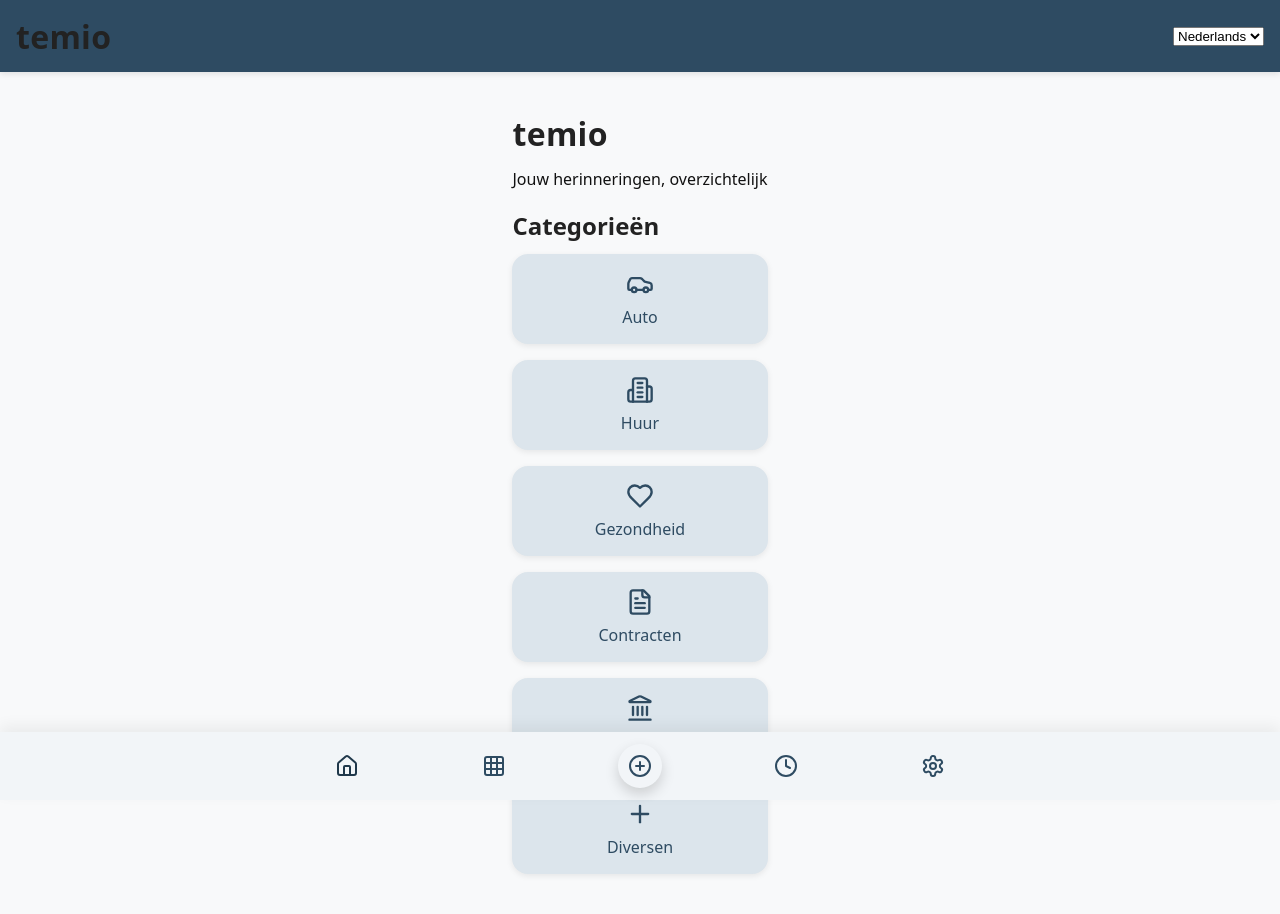
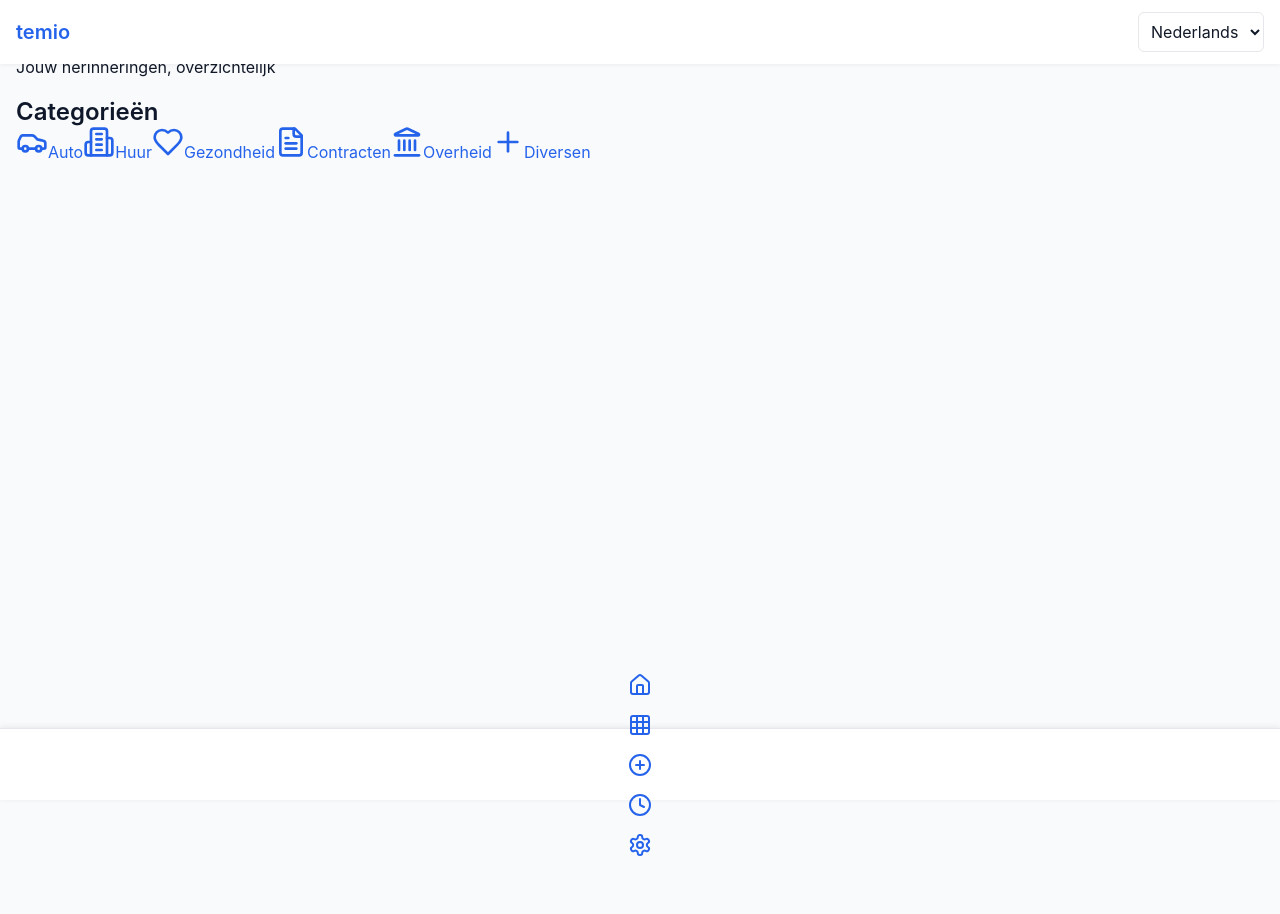
Before and after one commit to harrolds/temio, a React (Vite) app: page / in a window 1280 px wide. Shown: the top 914 px of the page. After the commit the page ends 800 px from the top, so only its background shows below. Built offline with nearby package versions, Linux system fonts and the light colour scheme.

Commit message:
Update styles.extra.css

```diff
--- a/src/styles.extra.css
+++ b/src/styles.extra.css
@@ -1,304 +1,254 @@
 /* ================================================================
-   Precision & Pulse – complete styles (Sprint 2.3 visual corrections)
-   - Lichte footer met top-shadow en blauwe iconen
-   - Lichte app background + lichte hero/“herinnering” blok
-   - Consistente kaarten/knoppen/grid
+   Precision & Pulse – Extended Stylesheet
+   Sprint 2.3 Visual Uniformity + Fixed Footer
    ================================================================ */
 
-/* ---------- Color Tokens ---------- */
+/* ---------- Color & Font Tokens ---------- */
 :root {
-  /* Brand / primary scale (warm blauw) */
-  --pp-primary-900: #20384b;
-  --pp-primary-800: #27465a;
-  --pp-primary-700: #2e4b62; /* header/icon-kleur */
-  --pp-primary-600: #345a76;
-  --pp-primary-500: #4f6f86;
-  --pp-primary-400: #6f8ba0;
-  --pp-primary-300: #9ab0bf;
-  --pp-primary-200: #c5d3dd;
-  --pp-primary-100: #dce5ec;
-  --pp-primary-50:  #eef3f6;
+  /* Base palette */
+  --color-bg: #f9fafb;
+  --color-surface: #ffffff;
+  --color-card: #ffffff;
+  --color-border: #e5e7eb;
+  --color-shadow: rgba(0, 0, 0, 0.08);
 
-  /* Surface (algemene achtergronden) – nét lichter dan voorheen */
-  --pp-surface-0:   #ffffff;
-  --pp-surface-25:  #fafcfe; /* algemene app background */
-  --pp-surface-50:  #f6f8fa; /* panel/card bg */
-  --pp-surface:     var(--pp-surface-25);
+  /* Brand / Accent */
+  --color-accent: #2563eb; /* Pulse Blue */
+  --color-accent-hover: #1e40af;
+  --color-accent-light: #dbeafe;
 
   /* Text */
-  --pp-on-surface:           #1b2a38;
-  --pp-on-surface-variant:   #46596b;
+  --color-text: #111827;
+  --color-heading: #0f172a;
+  --color-muted: #6b7280;
 
-  /* Accents & borders */
-  --pp-border: rgba(0,0,0,0.08);
+  /* System */
+  --color-success: #16a34a;
+  --color-warning: #eab308;
+  --color-error: #dc2626;
 
-  /* Shadows */
-  --pp-shadow-bottom: 0 2px 6px rgba(0,0,0,0.10); /* header schaduw omlaag */
-  --pp-shadow-top:    0 -6px 14px rgba(0,0,0,0.06); /* footer schaduw omhoog */
+  /* Footer / Header */
+  --color-footer-bg: #ffffff;
+  --color-footer-border: #e5e7eb;
+  --color-header-bg: #ffffff;
+  --color-header-shadow: rgba(0, 0, 0, 0.06);
 
-  /* Footer (licht paneel + blauwe iconen) */
-  --pp-footer-bg:     #f2f5f8;         /* lichte balk */
-  --pp-footer-icon:   var(--pp-primary-700); /* iconen in header-blauw */
+  /* Typography */
+  --font-primary: "Inter", system-ui, sans-serif;
+  --font-secondary: "Poppins", var(--font-primary);
+  --font-size-xs: 0.75rem;
+  --font-size-sm: 0.875rem;
+  --font-size-md: 1rem;
+  --font-size-lg: 1.25rem;
+  --font-size-xl: 1.5rem;
 
-  /* Radii & spacing */
-  --pp-radius: 16px;
-  --pp-radius-sm: 10px;
-  --pp-space-1: .5rem;
-  --pp-space-2: .75rem;
-  --pp-space-3: 1rem;
-  --pp-space-4: 1.5rem;
-
-  /* Button heights */
-  --pp-btn-h: 44px;
+  /* Spacing & Radius */
+  --radius-sm: 6px;
+  --radius-md: 12px;
+  --radius-lg: 20px;
+  --shadow-md: 0 2px 6px var(--color-shadow);
 }
 
-/* Dark mode (optioneel – iconen blijven goed zichtbaar) */
-:root[data-theme="dark"] {
-  --pp-surface-25:  #0e1116;
-  --pp-surface-50:  #141922;
-  --pp-surface:     var(--pp-surface-25);
-  --pp-on-surface:  #e9eef3;
-  --pp-on-surface-variant: #b7c6d4;
-
-  --pp-footer-bg:   #1a2230; /* nog steeds licht t.o.v. header-donker */
-  --pp-footer-icon: #cfe0ea;
-
-  --pp-border: rgba(255,255,255,0.08);
-  --pp-shadow-bottom: 0 2px 6px rgba(0,0,0,0.55);
-  --pp-shadow-top:    0 -6px 14px rgba(0,0,0,0.45);
+/* ---------- General Structure ---------- */
+body {
+  background-color: var(--color-bg);
+  color: var(--color-text);
 }
 
-/* ---------- Base Layout ---------- */
-html, body, #root {
-  height: 100%;
-}
-body {
-  margin: 0;
-  background: var(--pp-surface);
-  color: var(--pp-on-surface);
-  font-family: system-ui, -apple-system, Segoe UI, Roboto, "Helvetica Neue", Arial, "Noto Sans", "Apple Color Emoji", "Segoe UI Emoji", "Segoe UI Symbol", "Noto Color Emoji";
+/* ---------- SectionCard ---------- */
+.section-card {
+  max-width: 900px;
+  margin: 1.5rem auto;
+  padding: 1.25rem 1.5rem;
+  background: var(--color-card);
+  border: 1px solid var(--color-border);
+  border-radius: var(--radius-md);
+  box-shadow: var(--shadow-md);
+  transition: box-shadow 0.2s ease, transform 0.15s ease;
 }
 
-/* Houd ruimte voor vaste header + footer */
-#content, .app-main, main {
-  padding: calc(var(--pp-space-4) + 16px) var(--pp-space-3) calc(80px + var(--pp-space-3));
-  box-sizing: border-box;
+.section-card:hover {
+  transform: translateY(-2px);
+  box-shadow: 0 4px 12px var(--color-shadow);
 }
 
-/* ---------- Header (donkerblauw) ---------- */
-.pp-header, header.pp-header {
+.section-card h1,
+.section-card h2 {
+  font-family: var(--font-secondary);
+  font-size: var(--font-size-lg);
+  margin-bottom: 0.75rem;
+}
+
+/* ---------- Buttons ---------- */
+button,
+.btn {
+  background: var(--color-accent);
+  color: #fff;
+  padding: 0.5rem 1rem;
+  border-radius: var(--radius-sm);
+  font-size: var(--font-size-md);
+  font-family: var(--font-primary);
+  transition: background-color 0.2s ease, transform 0.15s ease;
+}
+
+button:hover,
+.btn:hover {
+  background: var(--color-accent-hover);
+  transform: translateY(-1px);
+}
+
+button:disabled {
+  opacity: 0.6;
+  cursor: not-allowed;
+}
+
+/* ---------- Header ---------- */
+.pp-header {
   position: fixed;
-  top: 0; left: 0; right: 0;
-  height: 72px;
+  top: 0;
+  left: 0;
+  right: 0;
+  height: 64px;
   display: flex;
   align-items: center;
   justify-content: space-between;
-  padding: 0 var(--pp-space-3);
-  background: var(--pp-primary-700);
-  color: #fff;
-  box-shadow: var(--pp-shadow-bottom);
+  padding: 0 1rem;
+  background: var(--color-header-bg);
+  box-shadow: 0 1px 4px var(--color-header-shadow);
   z-index: 1000;
 }
-.pp-header .pp-title, .pp-app-title {
-  font-weight: 700;
-  letter-spacing: .3px;
-  margin: 0;
+
+.pp-title {
+  font-family: var(--font-secondary);
+  font-size: var(--font-size-lg);
+  font-weight: 600;
+  color: var(--color-accent);
 }
 
-/* ---------- Footer (licht paneel met top-shadow, blauwe iconen) ---------- */
-.pp-footer {
-  position: fixed;
-  left: 0; right: 0; bottom: 0;
-  height: 68px;
-  background: var(--pp-footer-bg);      /* ✅ licht */
-  box-shadow: var(--pp-shadow-top);     /* ✅ schaduw aan bovenzijde */
-  display: flex;
-  align-items: center;
-  justify-content: center;
-  z-index: 1000;
-  transition: transform .28s ease, opacity .28s ease;
-}
-.pp-footer.hidden {
-  transform: translateY(100%);
-  opacity: 0;
-}
-.pp-footer-nav {
-  width: min(720px, 92vw);
-  display: grid;
-  grid-template-columns: repeat(5, 1fr);
-  align-items: center;
-  gap: var(--pp-space-2);
-}
-.pp-footer-nav button {
-  appearance: none;
-  border: none;
-  background: none;
-  height: 44px;
-  width: 44px;
-  margin: 0 auto;
-  border-radius: 50%;
-  display: grid;
-  place-items: center;
-  cursor: pointer;
-}
-.pp-footer svg {
-  width: 24px; height: 24px;
-  stroke: var(--pp-footer-icon);        /* ✅ iconen in header-blauw */
-}
-.pp-footer-nav button.active svg {
-  stroke: var(--pp-primary-900);
-}
-.pp-footer-add {
-  width: 56px;
-  height: 56px;
-  border-radius: 50%;
-  background: var(--pp-surface-0);      /* witte “fab” op lichte footer */
-  box-shadow: 0 6px 14px rgba(0,0,0,0.16);
-  border: 2px solid var(--pp-primary-200);
+/* ---------- Language Select ---------- */
+.lang-select {
+  font-size: var(--font-size-sm);
+  border: 1px solid var(--color-border);
+  border-radius: var(--radius-sm);
+  padding: 0.25rem 0.5rem;
+  background: var(--color-surface);
+  color: var(--color-text);
 }
 
-/* ---------- Hero / “Herinnering” blok (licht) ---------- */
-.pp-header-block {
-  margin-top: 72px; /* onder header */
-  margin-bottom: var(--pp-space-3);
-}
-.pp-hero, .pp-hero-card {
-  background: var(--pp-surface-50);     /* ✅ zelfde lichte bg als rest */
-  border-radius: var(--pp-radius);
-  padding: var(--pp-space-4);
-  box-shadow: 0 2px 6px rgba(0,0,0,0.08);
+/* ---------- Footer (Fixed, Always Visible) ---------- */
+footer {
+  position: fixed;
+  left: 0;
+  bottom: 0;
+  width: 100%;
+  height: 72px;
+  background: var(--color-footer-bg);
+  border-top: 1px solid var(--color-footer-border);
+  display: flex;
+  justify-content: space-around;
+  align-items: center;
+  box-shadow: 0 -1px 6px var(--color-shadow);
+  z-index: 1000;
 }
 
-/* ---------- Cards & Grid ---------- */
-.rr-grid-cards {
-  display: grid;
-  grid-template-columns: repeat(auto-fit, minmax(140px, 1fr));
-  gap: var(--pp-space-3);
-  margin-top: var(--pp-space-2);
+footer button,
+footer a {
+  background: none;
+  border: none;
+  display: flex;
+  flex-direction: column;
+  align-items: center;
+  gap: 0.25rem;
+  color: var(--color-accent);
+  font-size: var(--font-size-sm);
 }
-.pp-card {
-  background: var(--pp-surface-50);
-  border-radius: var(--pp-radius);
-  padding: var(--pp-space-3);
-  box-shadow: 0 2px 6px rgba(0,0,0,0.08);
+
+footer svg {
+  width: 24px;
+  height: 24px;
 }
-.pp-card-link {
-  background: var(--pp-primary-100);
-  color: var(--pp-primary-700);
-  text-decoration: none;
-  display: grid;
-  place-items: center;
-  row-gap: .5rem;
-  border-radius: var(--pp-radius);
-  padding: var(--pp-space-3);
-  box-shadow: 0 2px 6px rgba(0,0,0,0.08);
-  transition: transform .12s ease, box-shadow .12s ease;
+
+/* ---------- Cards & Lists ---------- */
+.card-list {
+  display: flex;
+  flex-direction: column;
+  gap: 1rem;
 }
-.pp-card-link:hover {
-  transform: translateY(-2px);
-  box-shadow: 0 6px 16px rgba(0,0,0,0.1);
+
+.card-item {
+  background: var(--color-card);
+  border: 1px solid var(--color-border);
+  border-radius: var(--radius-md);
+  padding: 1rem;
+  box-shadow: var(--shadow-md);
+  transition: box-shadow 0.2s ease;
 }
-.pp-card-link svg {
-  width: 28px; height: 28px;
-  stroke: var(--pp-primary-700);
+
+.card-item:hover {
+  box-shadow: 0 4px 10px var(--color-shadow);
 }
 
 /* ---------- Forms ---------- */
-.rr-page h1, .rr-page h2, .pp-section h2 {
-  margin: 0 0 var(--pp-space-2) 0;
-}
-.rr-page {
-  max-width: 960px;
-  margin: 0 auto;
-}
-.rr-form-grid {
-  display: grid;
-  grid-template-columns: 1fr;
-  gap: var(--pp-space-3);
-  margin-top: var(--pp-space-3);
-}
-.field-group {
-  display: grid;
-  gap: var(--pp-space-3);
-}
-.field label {
-  font-size: .9rem;
-  color: var(--pp-on-surface-variant);
-}
-.field input, .field select {
-  width: 100%;
-  height: var(--pp-btn-h);
-  padding: 0 .75rem;
-  border-radius: var(--pp-radius-sm);
-  border: 1px solid var(--pp-border);
-  background: var(--pp-surface-0);
-  color: var(--pp-on-surface);
-  box-sizing: border-box;
-}
-.field.actions {
+form {
   display: flex;
-  gap: var(--pp-space-2);
-  flex-wrap: wrap;
+  flex-direction: column;
+  gap: 0.75rem;
 }
 
-/* ---------- Buttons ---------- */
-.pp-btn, .pp-btn-outline, .pp-btn-subtle, .btn-clear {
-  height: var(--pp-btn-h);
-  border-radius: var(--pp-radius-sm);
-  padding: 0 1rem;
-  font-weight: 600;
-  cursor: pointer;
-  border: 1px solid transparent;
-}
-.pp-btn {
-  background: var(--pp-primary-700);
-  color: #fff;
-}
-.pp-btn:hover { filter: brightness(1.05); }
-.pp-btn-outline {
-  background: transparent;
-  color: var(--pp-primary-700);
-  border-color: var(--pp-primary-300);
-}
-.pp-btn-subtle {
-  background: transparent;
-  color: var(--pp-on-surface-variant);
-}
-.btn-clear {
-  background: var(--pp-surface-50);
-  border-color: var(--pp-border);
-  color: var(--pp-on-surface-variant);
+input,
+select,
+textarea {
+  border: 1px solid var(--color-border);
+  border-radius: var(--radius-sm);
+  padding: 0.5rem;
+  font-size: var(--font-size-md);
+  font-family: var(--font-primary);
+  background: var(--color-surface);
+  color: var(--color-text);
+  transition: border-color 0.2s ease;
 }
 
-/* ---------- Lists ---------- */
-.rr-list {
-  list-style: none;
-  padding: 0; margin: var(--pp-space-3) 0;
-  display: grid;
-  gap: var(--pp-space-2);
-}
-.rr-item {
-  display: flex;
-  align-items: center;
-  justify-content: space-between;
-  gap: var(--pp-space-2);
-}
-.item-actions {
-  display: flex;
-  gap: .25rem;
+input:focus,
+select:focus,
+textarea:focus {
+  outline: none;
+  border-color: var(--color-accent);
+  box-shadow: 0 0 0 2px var(--color-accent-light);
 }
 
-/* ---------- Utilities ---------- */
-.clear-row { margin-top: var(--pp-space-3); }
+/* ---------- Toast Notifications ---------- */
+.toast {
+  position: fixed;
+  bottom: 90px;
+  left: 50%;
+  transform: translateX(-50%);
+  background: var(--color-accent);
+  color: #fff;
+  padding: 0.75rem 1.25rem;
+  border-radius: var(--radius-md);
+  box-shadow: var(--shadow-md);
+  font-size: var(--font-size-sm);
+  opacity: 0.95;
+  z-index: 2000;
+  animation: fadeInUp 0.3s ease;
+}
 
-/* ---------- Responsive tweaks ---------- */
-@media (min-width: 640px) {
-  .rr-form-grid { grid-template-columns: 1fr 1fr; }
-  .field-group { grid-template-columns: 1fr 1fr 1fr; }
-}
-@media (min-width: 960px) {
-  #content, .app-main, main {
-    padding-left: var(--pp-space-4);
-    padding-right: var(--pp-space-4);
+@keyframes fadeInUp {
+  from {
+    opacity: 0;
+    transform: translate(-50%, 10px);
+  }
+  to {
+    opacity: 0.95;
+    transform: translate(-50%, 0);
   }
 }
+
+/* ---------- Utility States ---------- */
+.text-muted { color: var(--color-muted); }
+.text-center { text-align: center; }
+.mt-1 { margin-top: 0.25rem; }
+.mt-2 { margin-top: 0.5rem; }
+.mt-3 { margin-top: 1rem; }
+.mb-2 { margin-bottom: 0.5rem; }
+.mb-3 { margin-bottom: 1rem; }
```
